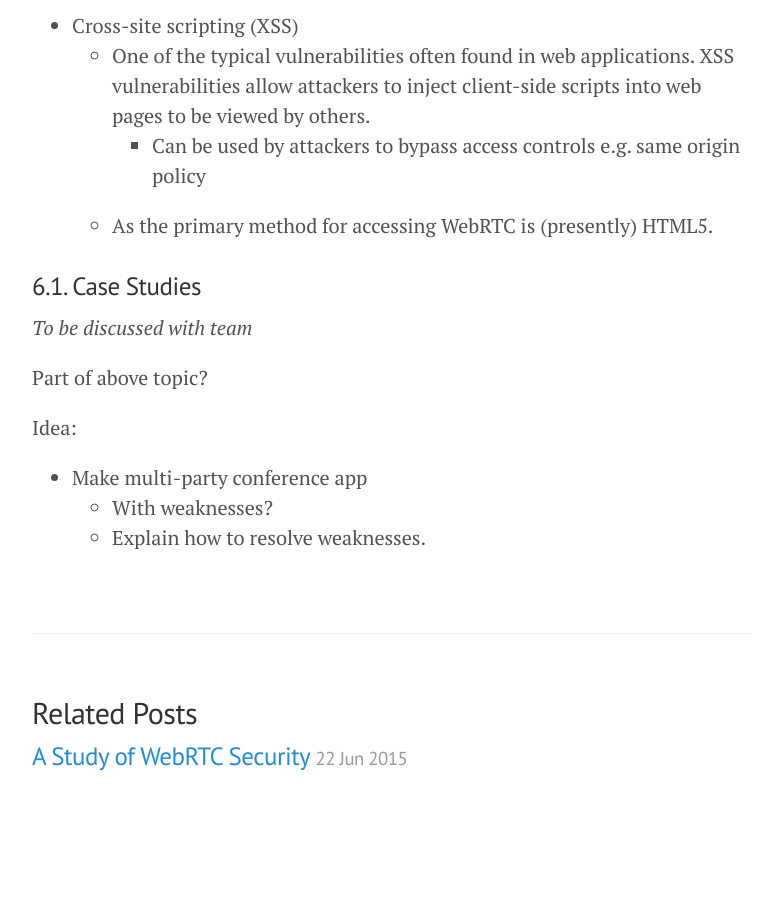
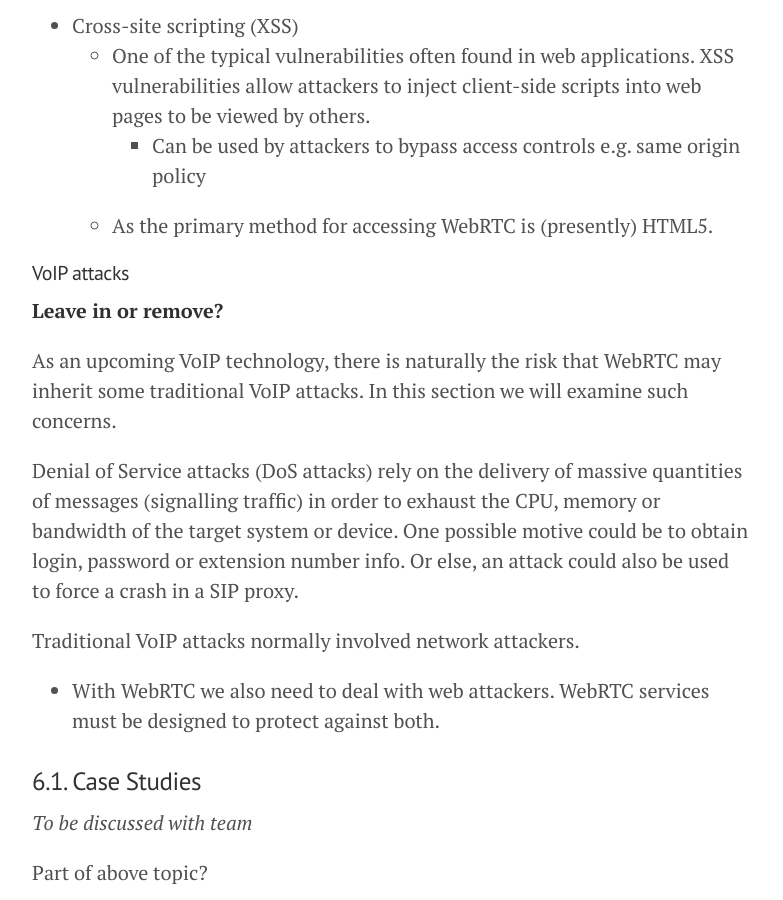
Before and after one commit to webrtc-security/webrtc-security.github.io, a Jekyll site: the page built from _posts/2000-01-01-other.md, in a window 1280 px wide and 900 px high, scrolled down 3739 px. Shown: the whole window, without its empty margins (248-1031 px from the left). Built offline with Jekyll 4.4.1, drawn with Linux system fonts in a browser that asks for light colours; Markdown is read by kramdown in place of the engine named in the settings; before the commit the page ends 4571 px from its top, so only the background shows below that.

```diff
--- a/_posts/2000-01-01-other.md
+++ b/_posts/2000-01-01-other.md
@@ -113,6 +113,19 @@
         - Can be used by attackers to bypass access controls e.g. same origin policy
     - As the primary method for accessing WebRTC is (presently) HTML5.
 
+#### VoIP attacks
+
+**Leave in or remove?**
+
+As an upcoming VoIP technology, there is naturally the risk that WebRTC may inherit some traditional VoIP attacks. In this section we will examine such concerns.
+
+Denial of Service attacks (DoS attacks) rely on the delivery of massive quantities of messages (signalling traffic) in order to exhaust the CPU, memory or bandwidth of the target system or device. One possible motive could be to obtain login, password or extension number info. Or else, an attack could also be used to force a crash in a SIP proxy.
+
+Traditional VoIP attacks normally involved network attackers.
+- With WebRTC we also need to deal with web attackers. WebRTC services must be designed to protect against both.
+
+
+
 ### 6.1. Case Studies
 
 *To be discussed with team*
```
Also changed, not shown: _posts/2015-06-22-report.md (+0 -14 lines).
